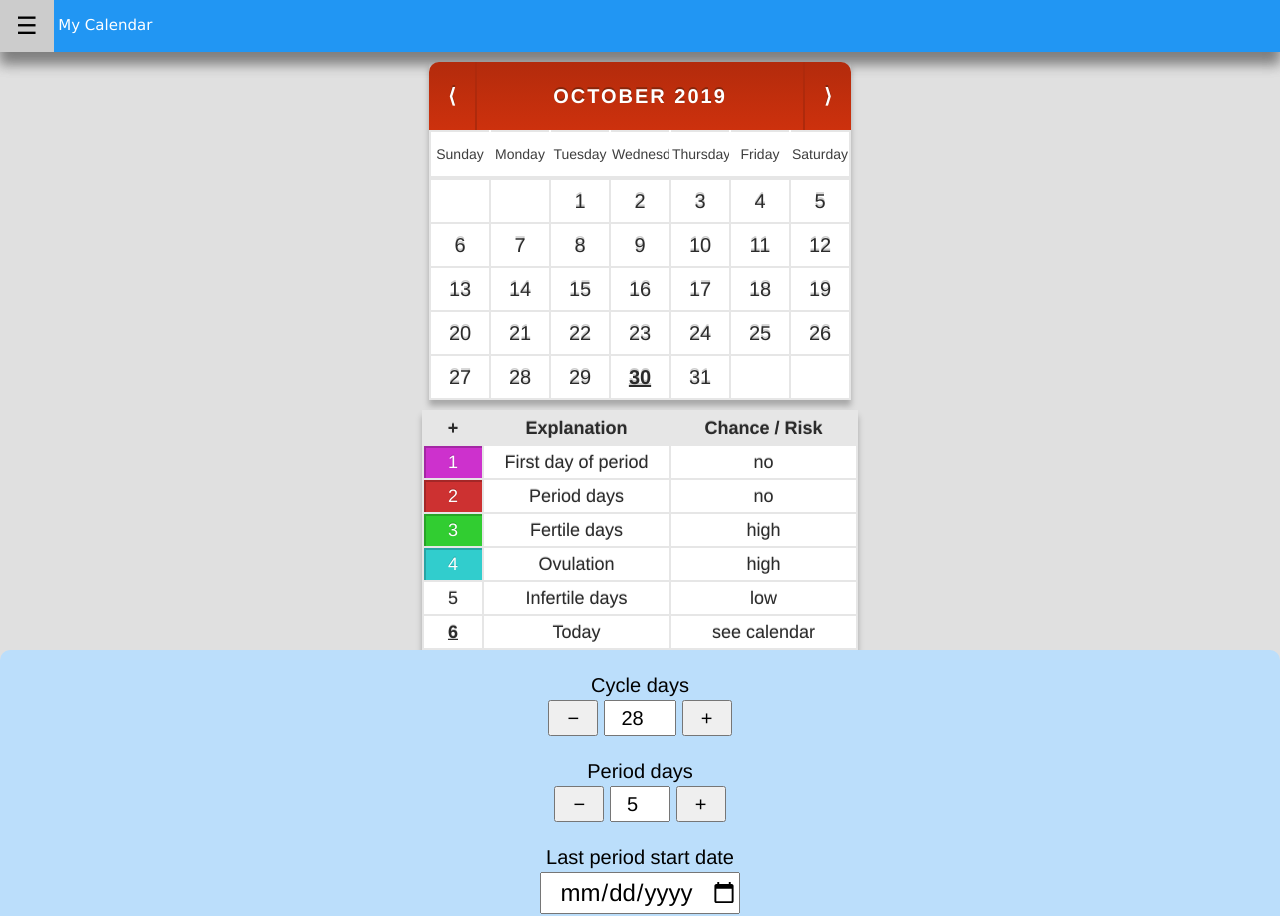
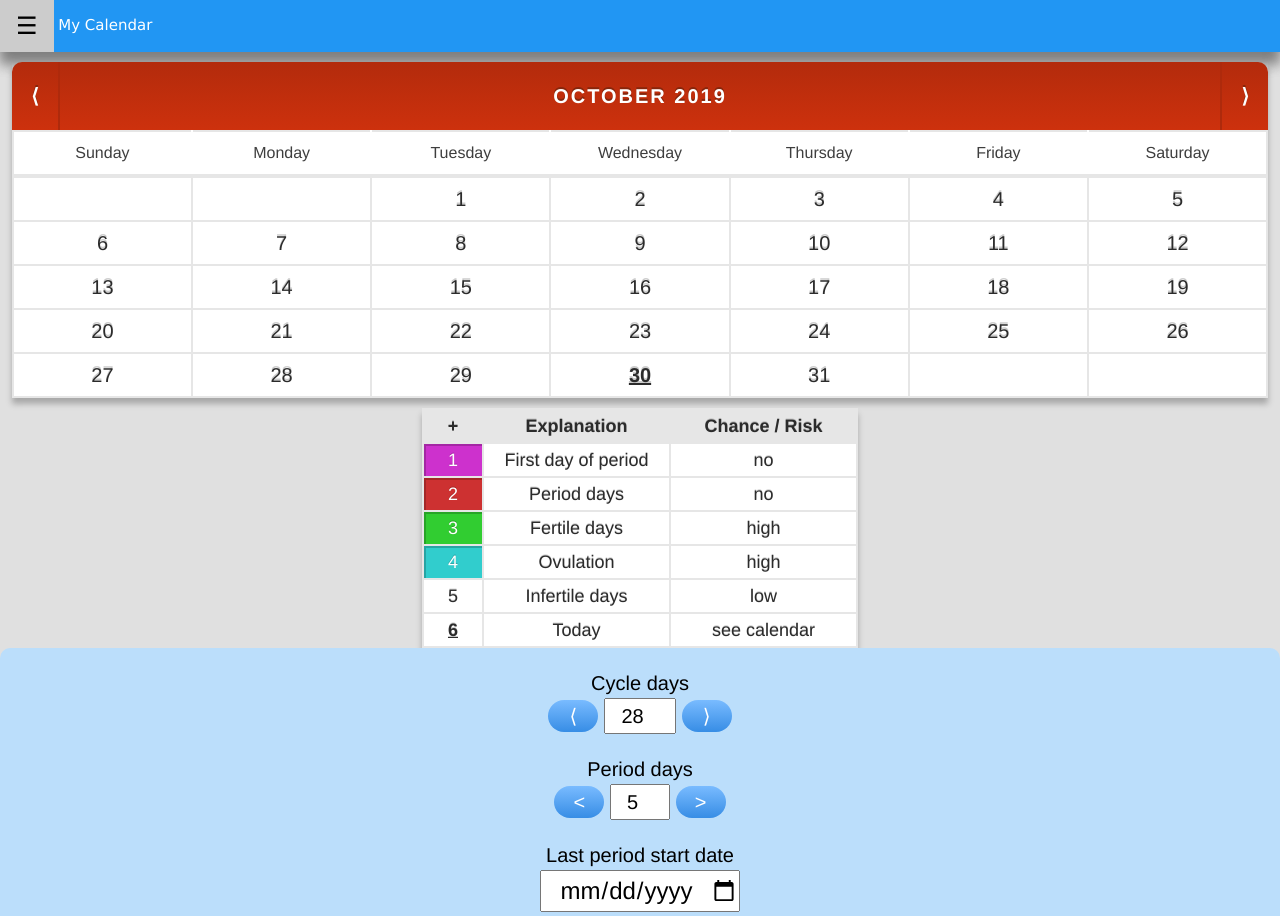
Before and after one commit to zabski/my-calendar, a PHP site: page / in a window 1280 px wide. Shown: the top 916 px of the page. Run offline with PHP 8.4, Linux system fonts and the light colour scheme; some libraries are stand-ins or nearby versions.

Commit message:
css changes, weekdays width

```diff
--- a/calendar2.css
+++ b/calendar2.css
@@ -126,7 +126,9 @@ body {
 }
 #cal td {
     color:#2b2b2b;
-    width:60px;
+    width:14vw;
+    max-width:14vw;
+    min-width:14vw;
     height:40px;
     line-height:40px;
     text-align:center;
@@ -134,12 +136,16 @@ body {
     cursor:default;
 }
 #cal #days td {
+    /*
     height:42px;
-    line-height: 42px;
-    max-width: 60px;
+    line-height: 42px;*/
+    width:2ch;
     overflow:hidden;
-    /*text-transform:uppercase; */
-    font-size:70%;
+    white-space: nowrap;
+    text-overflow:clip;
+    padding-left:5px;
+    padding-right:5px;
+    font-size:80%;
     color:#3e3e3e;
 }
 #cal #days td:not(:last-child) {
@@ -259,6 +265,15 @@ body {
 
 #input_data input[type="date"] {
 	font-size:120%;
+}
+
+#input_data input[type="button"] {
+    color:#fff;
+    border:0px;
+    border-radius: 25px;
+    background:linear-gradient(to bottom, #79bbff 5%, #378de5 100%);
+    background: -moz-linear-gradient(right top, #79bbff, #378de5);
+    background: -webkit-gradient(linear, right top, right bottom, from(#79bbff), to(#378de5));
 }
 
 p.luteal {
--- a/index.html
+++ b/index.html
@@ -16,6 +16,8 @@
 		enable_page_level_ads: true
 	  });
 	</script>
+	<script src="https://ajax.googleapis.com/ajax/libs/jquery/1.4.2/jquery.min.js"></script>
+	<script src="calendar.js"></script>
 
 	<!--meta name="viewport" content="width=device-width, initial-scale=1">
 	<link rel="stylesheet" href="https://www.w3schools.com/w3css/4/w3.css"-->
@@ -99,7 +101,7 @@
     <div class="header">
 		<span class="left button" id="prev"> &lang; </span>
 		<!--span class="left hook"></span-->
-		<span class="month-year" id="label"> June 2018 </span>
+		<span class="month-year" id="label"> November 2019 </span>
 		<!--span class="right hook"></span-->
 		<span class="right button" id="next"> &rang; </span>
     </div>
@@ -147,15 +149,15 @@
 <form role="form" id="input_data">
 	<p>
 		<label for="cycle">Cycle days</label><br>
-		<input type="button" id="cycle_prev" value="&minus;" onclick="buttonPress('cycle', -1);"/>
+		<input type="button" id="cycle_prev" value="&lang;" onclick="buttonPress('cycle', -1);"/>
 		<input type="number" id="cycle" min="20" max="40" step="1" value="28" default="28" onchange="updateCalendar();" readonly/>
-		<input type="button" id="cycle_next" value="&plus;" onclick="buttonPress('cycle', 1);"/>
+		<input type="button" id="cycle_next" value="&rang;" onclick="buttonPress('cycle', 1);"/>
 	<p>
 
 		<label for="period">Period days</label><br>
-		<input type="button" id="period_prev" value="&minus;" onclick="buttonPress('period', -1);"/>
+		<input type="button" id="period_prev" value="<" onclick="buttonPress('period', -1);"/>
 		<input type="number" id="period" min="2" max="7" step="1" value="5" default="5" onchange="updateCalendar();" readonly/>
-		<input type="button" id="period_next" value="&plus;" onclick="buttonPress('period', 1);"/>
+		<input type="button" id="period_next" value=">" onclick="buttonPress('period', 1);"/>
 	<p class="luteal">
 
 		<label for="luteal">Luteal days</label><br>
--- a/index.php
+++ /dev/null
@@ -1,34 +0,0 @@
-<!DOCTYPE html>
-<html>
-<!--meta name="propeller" content="d254abea09f12908d3c188120f49153f"-->
-<head>
-    <meta charset="utf-8" />
-    <title>My Calendar</title>
-    <link rel="stylesheet" href="calendar2.css" />
-	<META NAME="DESCRIPTION" CONTENT="Check your menstrual cycle, find your fertile and infertile days, calculate your ovulation day">
-	<META NAME="KEYWORDS" CONTENT="Menstrual cycle, Fertility, Fertile days, Infertile days, Ovulation, Menstrual cycle calendar, Period calculator, Safe sexual intercourse, Natural contraception">
-
-
-	<script async src="//pagead2.googlesyndication.com/pagead/js/adsbygoogle.js"></script>
-	<script>
-	  (adsbygoogle = window.adsbygoogle || []).push({
-		google_ad_client: "ca-pub-4402674240600002",
-		enable_page_level_ads: true
-	  });
-	</script>
-
-	<!--meta name="viewport" content="width=device-width, initial-scale=1">
-	<link rel="stylesheet" href="https://www.w3schools.com/w3css/4/w3.css"-->
-	<div id="myHeader" class="header">
-	<?php include "sidebar.html"; ?>
-	</div>
-</head>
-<body>
-
-<?php include "Calend.html"; ?>
-
-
-</body>
-
-
-</html>
```
